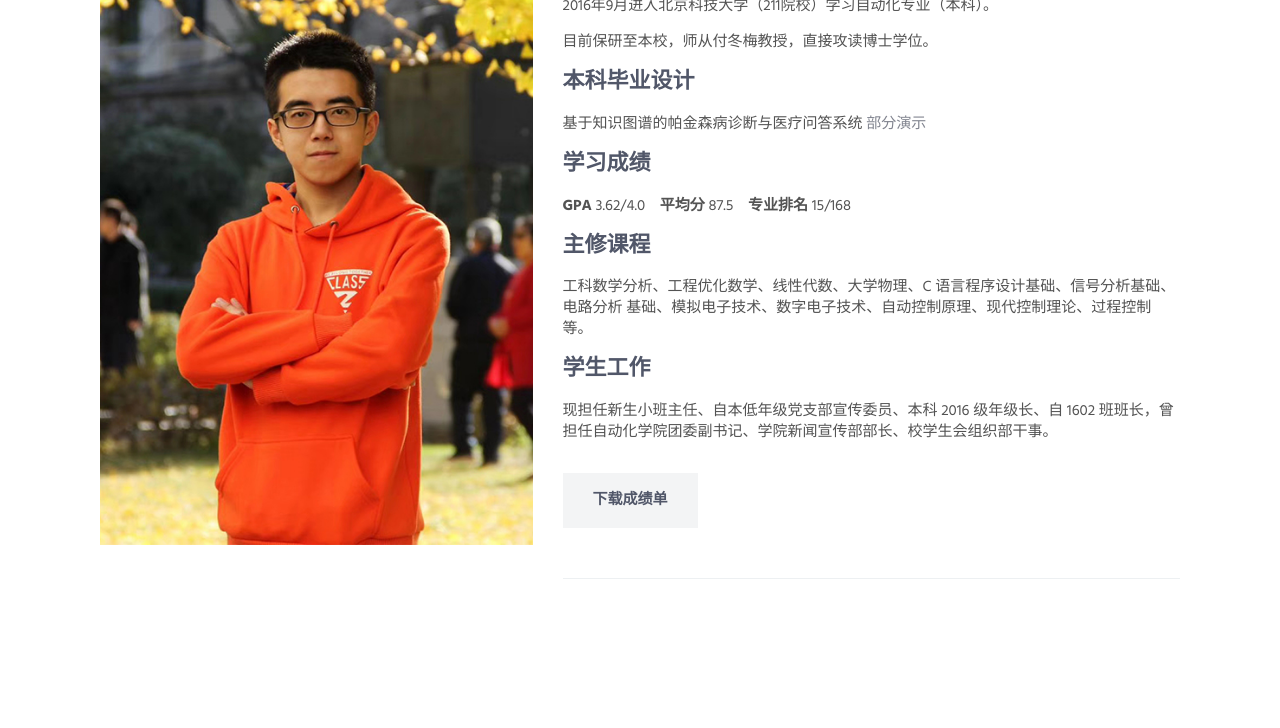
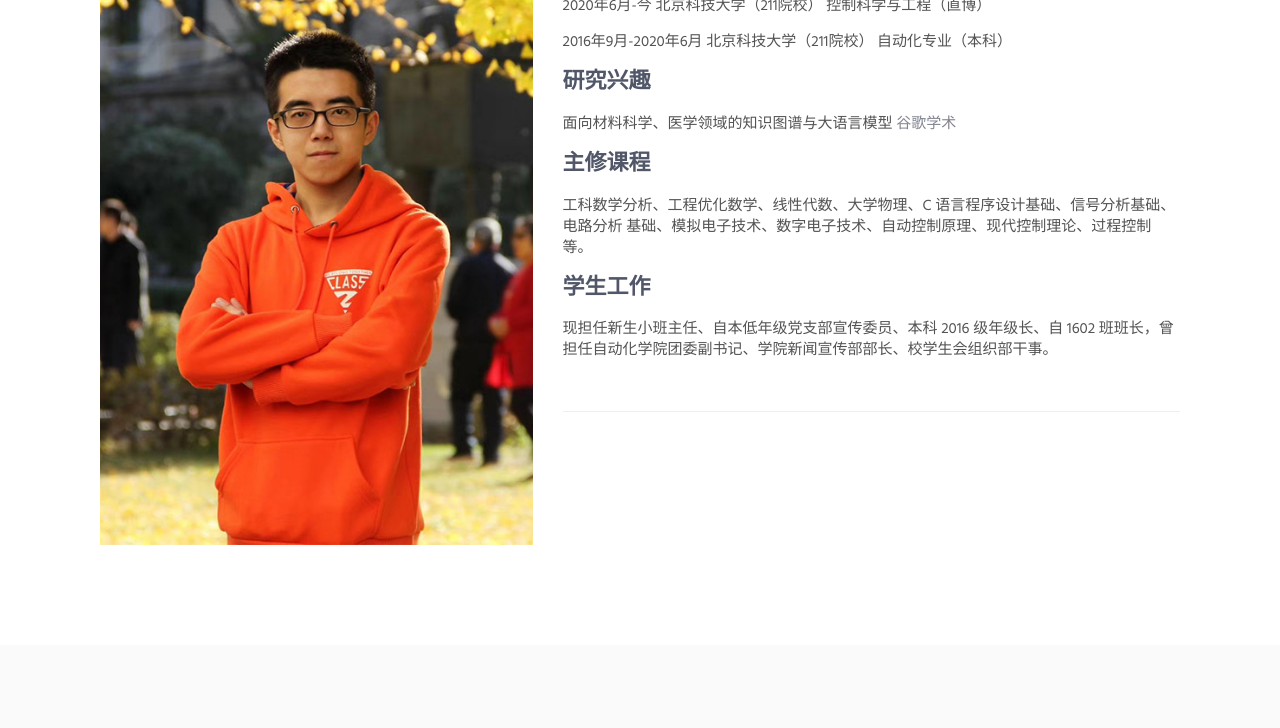
Before and after one commit to sguangxuan/resume, a plain HTML site: page index.html in a window 1280 px wide. Shown: the part 731-1459 px from the top of the page. Drawn offline with Linux system fonts and the light colour scheme.

Commit message:
some update

```diff
--- a/index.html
+++ b/index.html
@@ -3,11 +3,11 @@
 <!-- BEGIN HEAD -->
 <head>
 <meta charset="utf-8"/>
-<title>趣儿</title>
+<title>宋广轩简历</title>
 <meta http-equiv="X-UA-Compatible" content="IE=edge">
 <meta content="width=device-width, initial-scale=1" name="viewport"/>
 <meta content="" name="description"/>
-<meta content="" name="趣儿"/>
+<meta content="" name="宋广轩简历"/>
 
 <!-- GLOBAL MANDATORY STYLES -->
 <link href="http://fonts.googleapis.com/css?family=Hind:300,400,500,600,700" rel="stylesheet" type="text/css">
@@ -81,7 +81,7 @@ var _hmt = _hmt || [];
           <h1 class="promo-block-title">宋广轩</h1>
           <h1>中共党员 </h1>
           <p class="promo-block-text">北京科技大学(211)</p>
-          <p class="promo-block-text">自动化专业本科 大四在读 </p>
+          <p class="promo-block-text">博士生在读 知识图谱与大模型领域</p>
         </div>
       </div>
       <div class="col-sm-6">
@@ -104,18 +104,18 @@ var _hmt = _hmt || [];
           <div class="margin-b-50">
             <div class="margin-b-30">
               <h2>教育背景</h2>
-              <p>2016年9月进入北京科技大学（211院校）学习自动化专业（本科）。</p>
-              <p>目前保研至本校，师从付冬梅教授，直接攻读博士学位。</p>
-              <h3>本科毕业设计 </h3>
-              <p>基于知识图谱的帕金森病诊断与医疗问答系统 <a href="http://qabot.quer36.top">部分演示</a></p>
-              <h3>学习成绩</h3>
-              <p><strong>GPA</strong> 3.62/4.0&nbsp; &nbsp; <strong>平均分</strong> 87.5&nbsp; &nbsp; <strong>专业排名</strong> 15/168</p>
+              <p>2020年6月-今 北京科技大学（211院校） 控制科学与工程（直博）</p>
+              <p>2016年9月-2020年6月 北京科技大学（211院校） 自动化专业（本科）</p>
+              <h3>研究兴趣</h3>
+              <p>面向材料科学、医学领域的知识图谱与大语言模型 <a href="https://scholar.google.com/citations?user=6ZeRaEYAAAAJ">谷歌学术</a></p>
+              <!-- <h3>学习成绩</h3> -->
+              <!-- <p><strong>GPA</strong> 3.62/4.0&nbsp; &nbsp; <strong>平均分</strong> 87.5&nbsp; &nbsp; <strong>专业排名</strong> 15/168</p> -->
               <h3>主修课程 </h3>
               <p>工科数学分析、工程优化数学、线性代数、大学物理、C 语言程序设计基础、信号分析基础、电路分析 基础、模拟电子技术、数字电子技术、自动控制原理、现代控制理论、过程控制等。</p>
               <h3>学生工作</h3>
               <p>现担任新生小班主任、自本低年级党支部宣传委员、本科 2016 级年级长、自 1602 班班长，曾担任自动化学院团委副书记、学院新闻宣传部部长、校学生会组织部干事。 </p>
             </div>
-            <a href="/xlsx/sgx.xlsx" class="btn-theme btn-theme-md btn-default-bg text-uppercase">下载成绩单</a> </div>
+            <!-- <a href="/xlsx/sgx.xlsx" class="btn-theme btn-theme-md btn-default-bg text-uppercase">下载成绩单</a> </div> -->
         </div>
       </div>
     </div>
```
